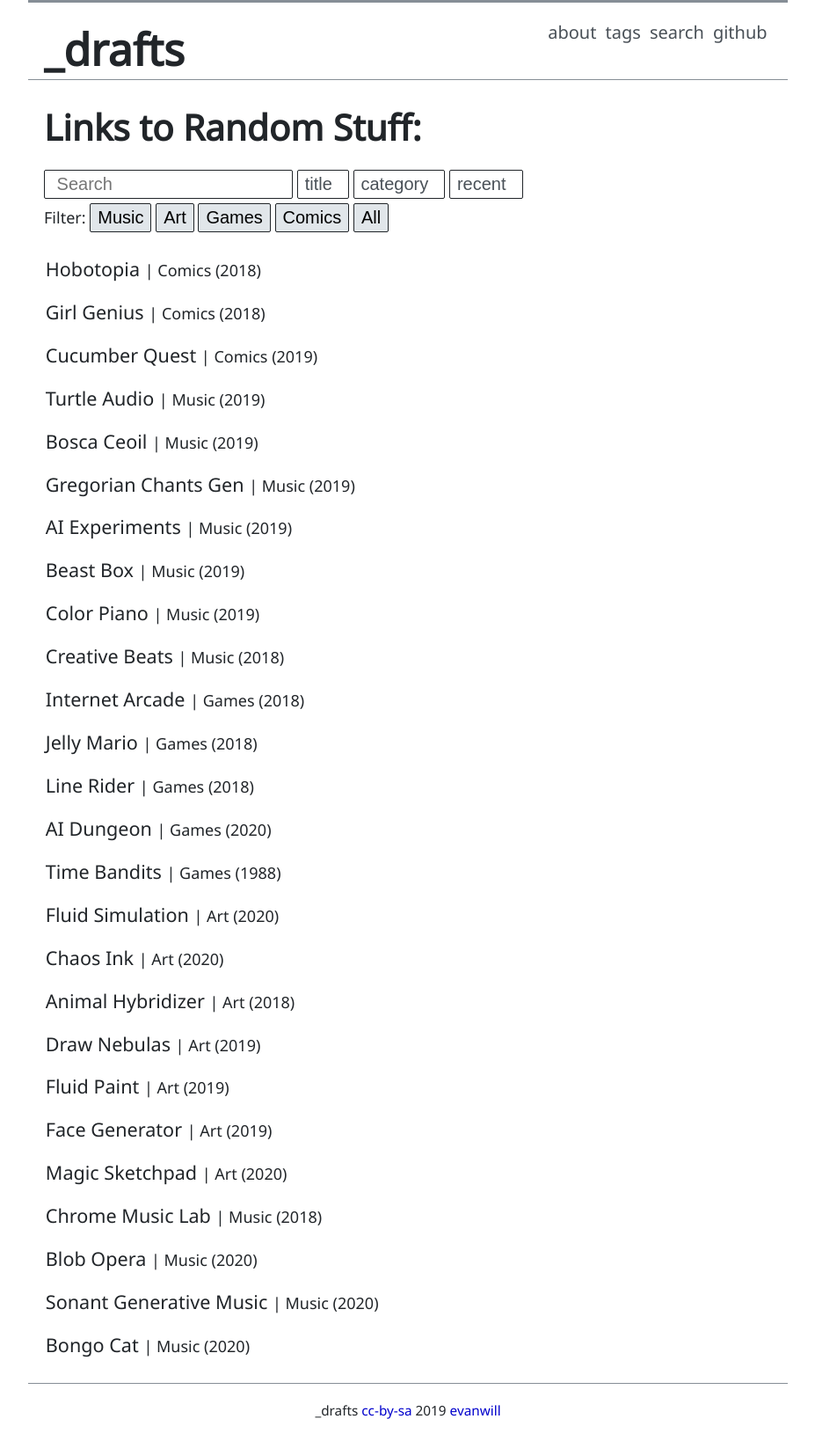
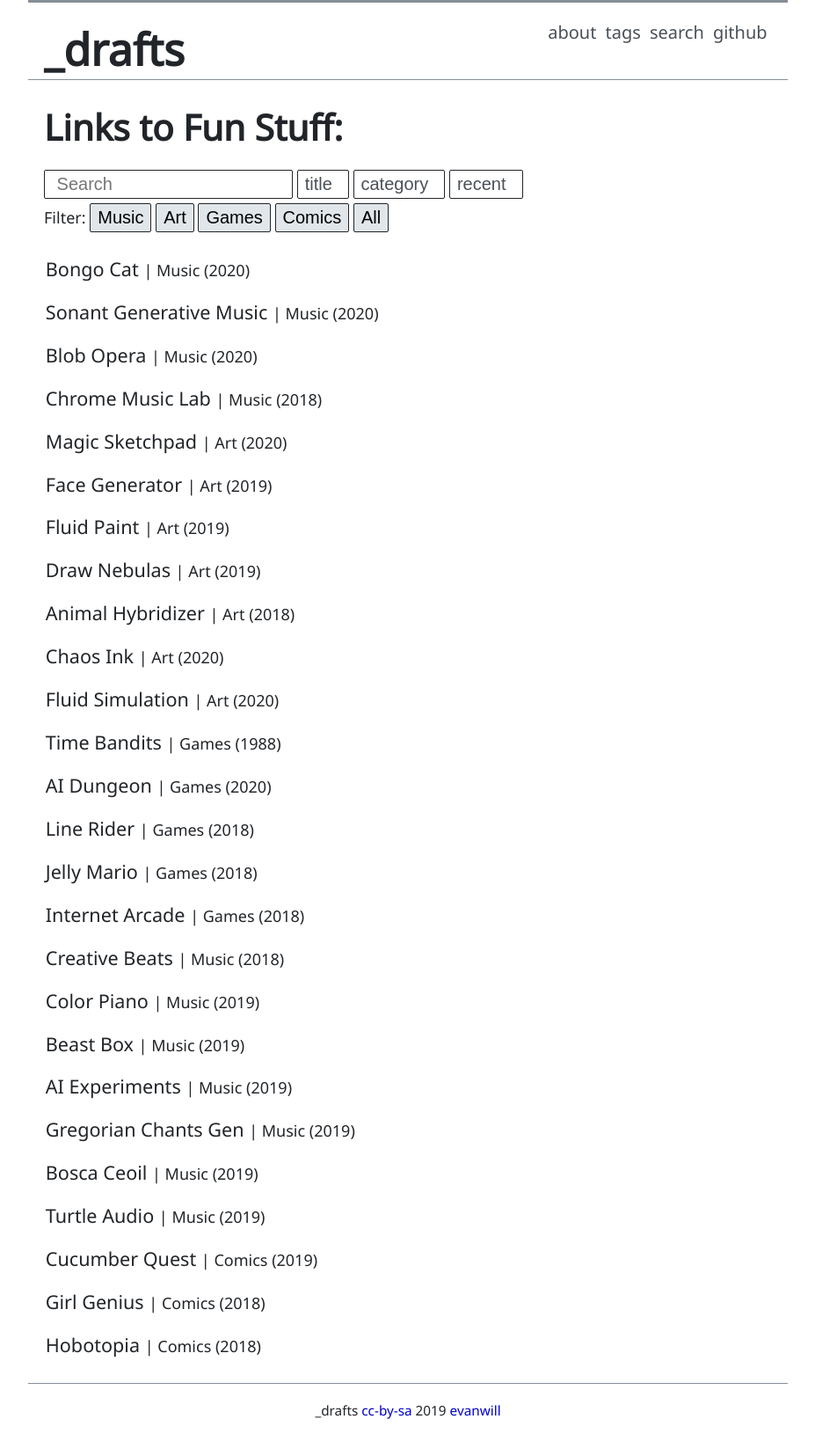
Before and after one commit to evanwill/_drafts, a Jekyll site: the page built from links/index.html, in a window 1280 px wide. Shown: the whole page at 88% size, without its empty margins (176-1103 px from the left). Built offline with Jekyll 4.4.1, drawn with Linux system fonts in a browser that asks for light colours; comment, search, counter and statistics services are not loaded.

Commit message:
tweak links page

```diff
--- a/links/index.html
+++ b/links/index.html
@@ -4,7 +4,7 @@
 permalink: /links/
 ---
 {% assign categories = site.data.links | map: 'category' | uniq %}
-<h2 class="page-title">Links to Random Stuff:</h2>
+<h2 class="page-title">Links to Fun Stuff:</h2>
 <div id="archiveList" class="archive-list">
 
   <div class="browse">
@@ -23,7 +23,7 @@
   </div>
 
   <div class="listjs">
-    {% for link in site.data.links reversed %}
+    {% for link in site.data.links %}
     <div class="archive-list-link">
       <a href="{{ link.link }}" target="_blank" rel="noopener">
         <span class="title archive-list-link-title">
```
